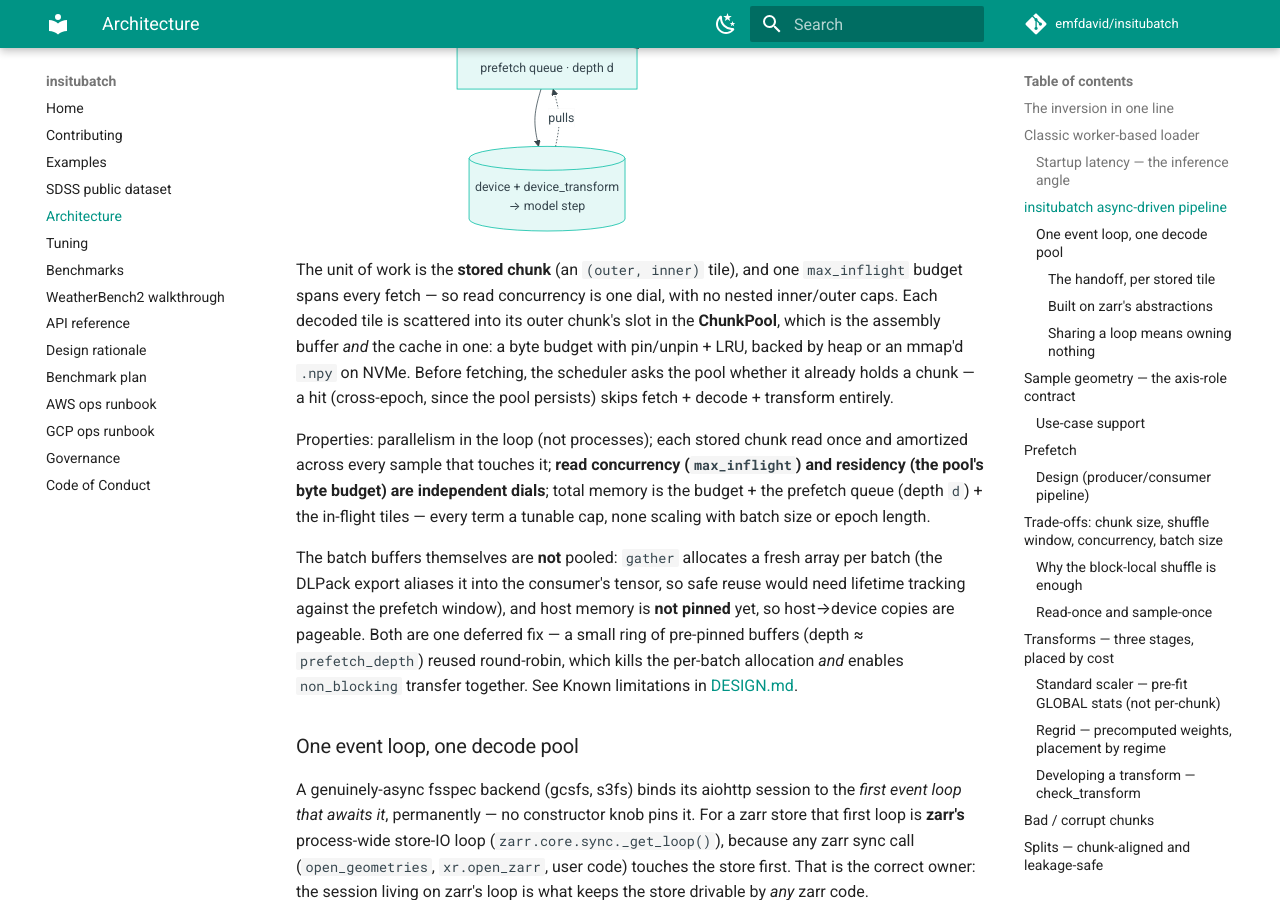
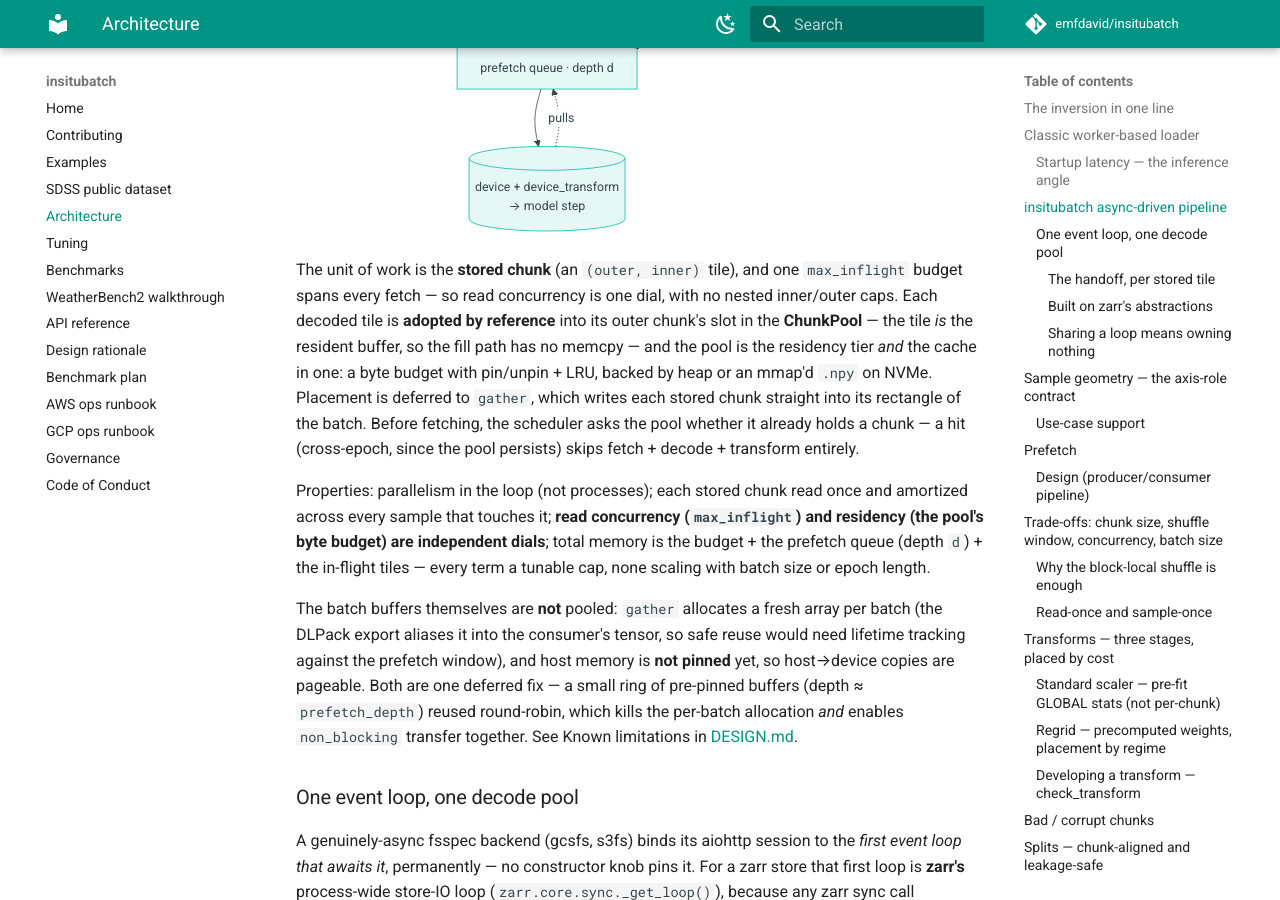
Before and after one commit to emfdavid/insitubatch, an MkDocs documentation site: the page built from docs/architecture.md, in a window 1280 px wide and 900 px high, scrolled down 3222 px. Built offline with MkDocs 1.6.1 and Material for MkDocs 9.7.7, drawn with Linux system fonts in a browser that asks for light colours; comment, search, counter and statistics services are not loaded; some of the changed text lies outside the part shown.

Commit message:
docs: reconcile every statement this PR made stale
Co-Authored-By: Claude Opus 5 <noreply@anthropic.com>

````diff
--- a/docs/architecture.md
+++ b/docs/architecture.md
@@ -94,9 +94,9 @@ flowchart TB
         SKIP -->|"miss"| OBS["obstore get (stored chunk)"]
         OBS --> DEC["decode · GIL released"]
         DEC --> CT["chunk_transform (vectorized)"]
-        CT --> SCAT["scatter tile → outer-chunk slot"]
+        CT --> DLV["deliver: adopt the tile (no copy)"]
     end
-    SCAT --> POOL["ChunkPool — byte budget + pin/LRU<br/>buffer AND cache · heap or mmap NVMe"]
+    DLV --> POOL["ChunkPool — byte budget + pin/LRU<br/>residency AND cache · heap or mmap NVMe"]
     POOL --> GTH["gather + batch_transform"]
     GTH --> PQ["prefetch queue · depth d"]
     PQ --> GPU[("device + device_transform<br/>→ model step")]
@@ -109,9 +109,11 @@ flowchart TB
 
 The unit of work is the **stored chunk** (an `(outer, inner)` tile), and one
 `max_inflight` budget spans every fetch — so read concurrency is one dial, with no
-nested inner/outer caps. Each decoded tile is scattered into its outer chunk's slot
-in the **ChunkPool**, which is the assembly buffer *and* the cache in one: a byte
-budget with pin/unpin + LRU, backed by heap or an mmap'd `.npy` on NVMe. Before
+nested inner/outer caps. Each decoded tile is **adopted by reference** into its outer
+chunk's slot in the **ChunkPool** — the tile *is* the resident buffer, so the fill path
+has no memcpy — and the pool is the residency tier *and* the cache in one: a byte budget
+with pin/unpin + LRU, backed by heap or an mmap'd `.npy` on NVMe. Placement is deferred to
+`gather`, which writes each stored chunk straight into its rectangle of the batch. Before
 fetching, the scheduler asks the pool whether it already holds a chunk — a hit
 (cross-epoch, since the pool persists) skips fetch + decode + transform entirely.
 
@@ -703,7 +705,7 @@ print(ds.bad_chunks)   # the (array, chunk_index, inner_coord) reads that were b
 ```
 
 Granularity is the **stored** chunk (tile), so one corrupt inner tile NaNs only its
-region of the outer chunk, not the whole field. A failure *during scatter* (a genuine
+region of the outer chunk, not the whole field. A failure *during delivery* (a genuine
 bug, not a bad chunk) still poisons — the policy only covers fetch/decode. Dropping
 NaN-containing *samples* is deliberately not automatic (it would break the fixed-shape
 vectorized gather); exclude known-bad chunks at the split/manifest level instead
@@ -795,8 +797,8 @@ object, the `ChunkPool`, parameterized by a byte budget:
 
 | layer | reuse scope | how |
 |---|---|---|
-| read-plan dedup | within a request | a chunk's tiles are fetched once, scattered into one slot |
-| assembly buffer | within an epoch | a small budget (the working set, ~2 blocks) |
+| read-plan dedup | within a request | a chunk's tiles are fetched once, held by one slot |
+| residency | within an epoch | a small budget (the working set, ~2 blocks) |
 | cache | across epochs | a large budget retains drained chunks |
 
 A chunk is **pinned** while the current epoch needs it; once its shuffle-block is
@@ -808,9 +810,9 @@ whose samples scatter across a shuffle block). Raise the budget past the working
 and drained chunks linger, so a still-resident prepped chunk is a cross-epoch hit:
 the same machinery becomes the cache by *"don't evict."*
 
-Backing is **heap or mmap** (`cache_dir` → mmap'd `.npy` on local NVMe): the scatter
-writes straight into the slot either way, so a hit needs no copy out of a separate
-cache. mmap makes the footprint reclaimable kernel page cache, bounded on disk by
+Backing is **heap or mmap** (`cache_dir` → mmap'd `.npy` on local NVMe): a heap slot
+adopts the decoded tile, and the mmap tier writes it straight into its tile-major slice and
+keeps the view — so a hit needs no copy out of a separate cache either way. mmap makes the footprint reclaimable kernel page cache, bounded on disk by
 bytes, so the working set stays bounded. Caching the *prepped* representation is
 strictly stronger than a raw-byte NVMe cache for an ML pipeline. The default budget
 is the working set (read-once); raise `cache_budget_bytes` to cache.
````
Also changed, not shown: DESIGN.md (+14 -12 lines), README.md (+11 -9 lines), docs/benchmarks.md (+2 -2 lines), docs/index.md (+1 -1 lines), docs/tuning.md (+7 -3 lines), 6 other files.
